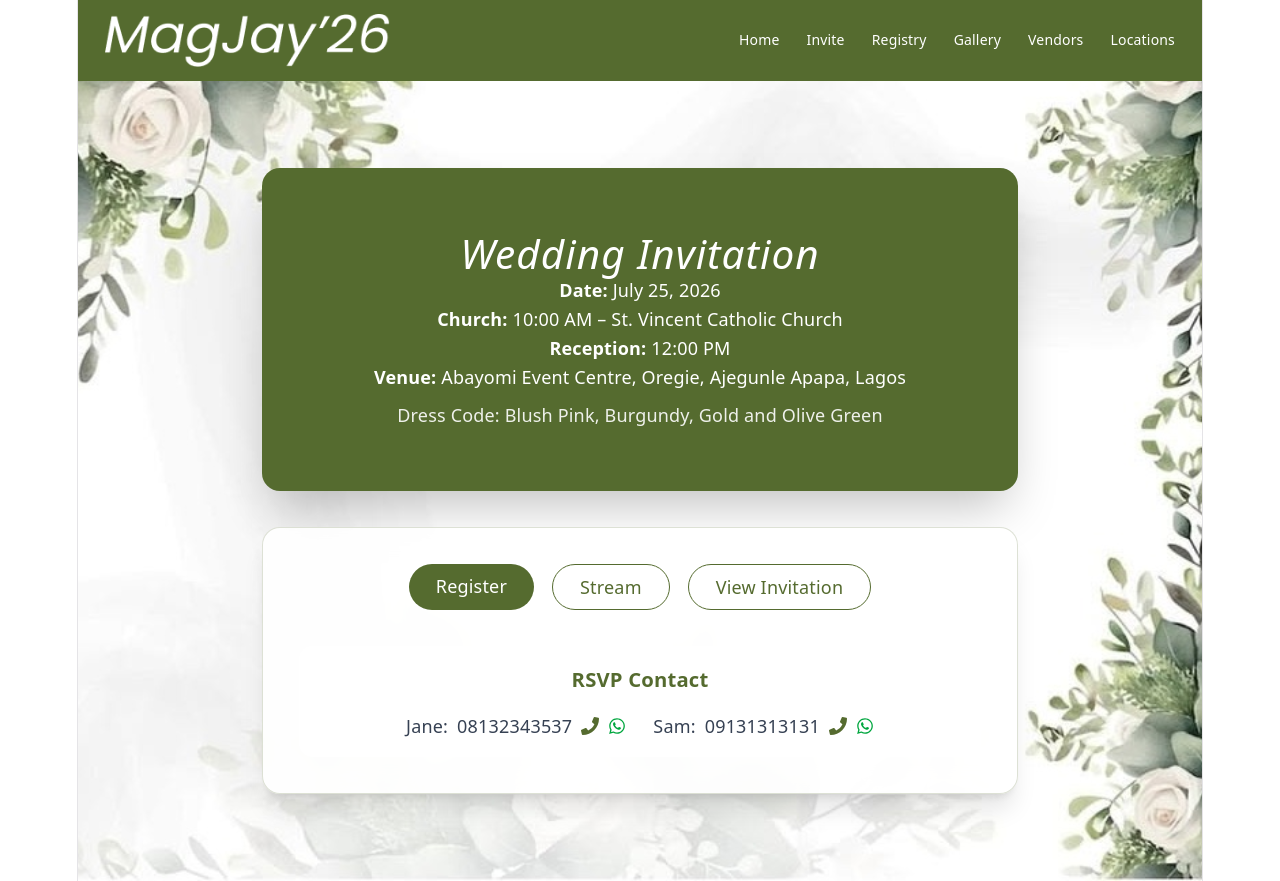
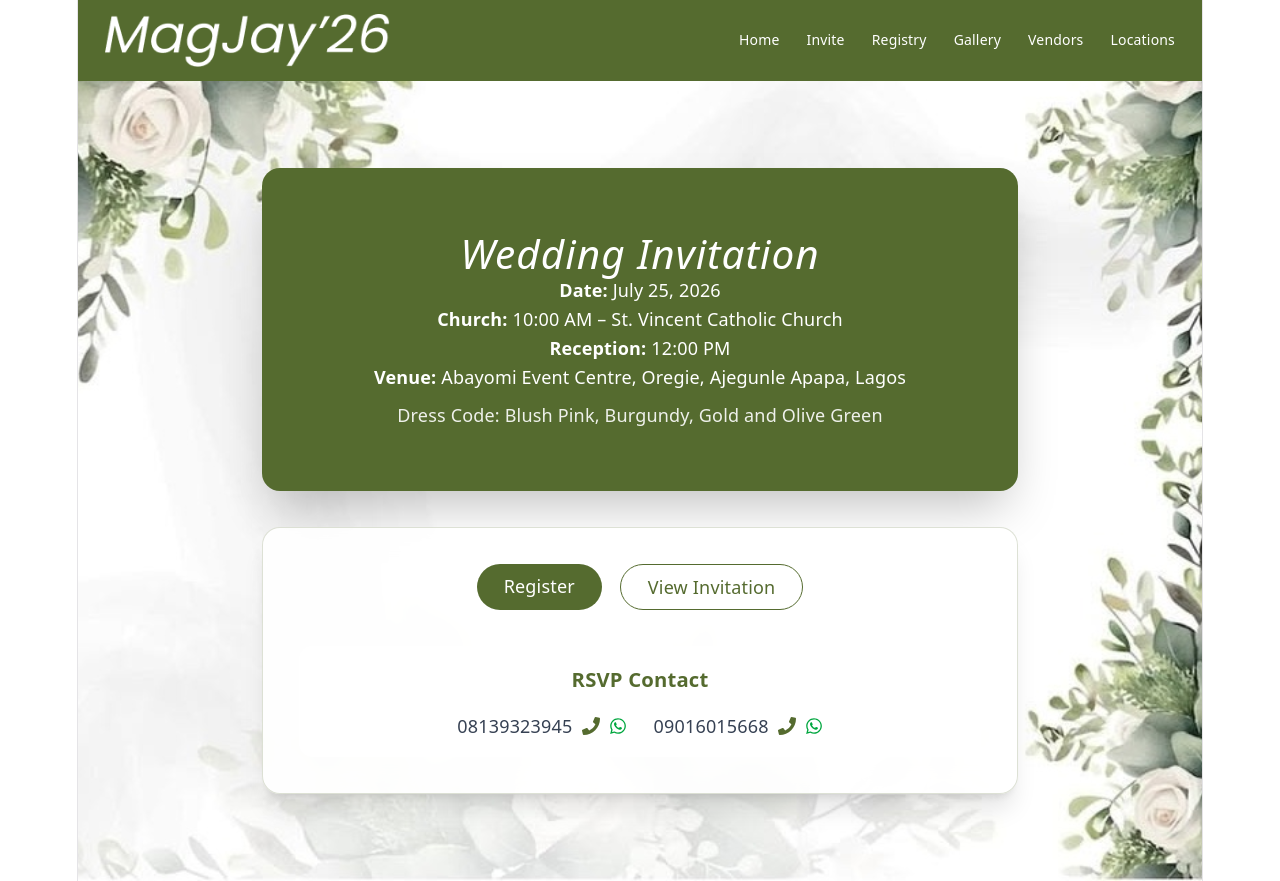
Before and after one commit to UjahCollins/magjay, a React (Vite) app: page /invite in a window 1280 px wide. Built offline with nearby package versions, Linux system fonts and the light colour scheme.

Commit message:
first commit

```diff
--- a/src/pages/Invite.tsx
+++ b/src/pages/Invite.tsx
@@ -1,10 +1,10 @@
 import { FaPhone, FaWhatsapp } from "react-icons/fa";
+import invitationImage from "../assets/12.jpeg";
 
 const Invite = () => {
   const openInvitation = () => {
-    const inviteUrl = "/invitation.jpg"; // put in public folder
+    const newWindow = window.open(invitationImage, "_blank");
 
-    const newWindow = window.open(inviteUrl, "_blank");
     if (newWindow) {
       newWindow.focus();
     }
@@ -57,15 +57,7 @@ const Invite = () => {
             Register
           </a>
 
-          {/* Stream (YouTube) */}
-          <a
-            href="https://youtube.com"
-            target="_blank"
-            rel="noreferrer"
-            className="border border-[#556B2F] text-[#556B2F] px-6 py-2 rounded-full hover:bg-[#556B2F] hover:text-white transition"
-          >
-            Stream
-          </a>
+
 
           {/* View Invitation */}
           <button
@@ -88,15 +80,14 @@ const Invite = () => {
 
             {/* Jane */}
             <div className="flex items-center justify-center gap-2 w-full md:w-auto">
-              <p className="font-medium">Jane:</p>
-              <span>08132343537</span>
+              <span>08139323945</span>
 
-              <a href="tel:08132343537" className="text-[#556B2F]">
+              <a href="tel:08139323945" className="text-[#556B2F]">
                 <FaPhone />
               </a>
 
               <a
-                href="https://wa.me/2348132343537"
+                href="https://wa.me/08139323945"
                 target="_blank"
                 rel="noreferrer"
                 className="text-green-600"
@@ -107,15 +98,14 @@ const Invite = () => {
 
             {/* Sam */}
             <div className="flex items-center justify-center gap-2 w-full md:w-auto">
-              <p className="font-medium">Sam:</p>
-              <span>09131313131</span>
+              <span>09016015668</span>
 
-              <a href="tel:09131313131" className="text-[#556B2F]">
+              <a href="tel:09016015668" className="text-[#556B2F]">
                 <FaPhone />
               </a>
 
               <a
-                href="https://wa.me/2349131313131"
+                href="https://wa.me/09016015668"
                 target="_blank"
                 rel="noreferrer"
                 className="text-green-600"
--- a/src/pages/Registry.tsx
+++ b/src/pages/Registry.tsx
@@ -1,5 +1,5 @@
 import pot from '../assets/pot.jpg'
-import macbook from '../assets/macbook.avif'
+import washing from '../assets/wash.jpg'
 import blender from '../assets/Blender.jpg'
 import book from '../assets/marriage.png'
 
@@ -106,7 +106,7 @@ const Registry = () => {
     <p className="font-semibold text-[#556B2F]">Blender</p>
 
     <a
-      href="https://buy-link.com"
+      href="https://www.jumia.com.ng/silver-crest-germany-powerful-blender8500-watts-2cups-400401346.html"
       target="_blank"
       rel="noreferrer"
       className="text-sm text-white bg-[#556B2F] px-4 py-2 rounded-full inline-block hover:opacity-90 transition"
@@ -123,18 +123,18 @@ const Registry = () => {
   {/* IMAGE (60% WIDTH CONTROLLED) */}
   <div className="w-[60%] h-36 bg-gray-50 overflow-hidden rounded-lg">
     <img
-      src={macbook}
-      alt="Blender"
+      src={washing}
+      alt="washing maachine"
       className="w-full h-full object-cover hover:scale-105 transition duration-300"
     />
   </div>
 
   {/* TEXT SECTION */}
   <div className="text-center space-y-2">
-    <p className="font-semibold text-[#556B2F]">macBook</p>
+    <p className="font-semibold text-[#556B2F]">Washing Machine</p>
 
     <a
-      href="https://buy-link.com"
+      href="https://www.jumia.com.ng/hisense-front-load-washing-machine-6-kg-smart-control-silver-wm-6010-419671948.html?utm_source=PMAX&utm_medium=Paid&utm_campaign=NG_P-max-RC_Excluding_Brands&gad_source=1&gad_campaignid=22785216148&gbraid=0AAAAACeJlnNrnPQcjfJyOR7FKRQX_GTwS&gclid=CjwKCAjw6MPRBhBTEiwAd-7MrxA5flkhyCDXCf_r0Uea06peMosXupo2NPxr4GdWUNMmiZuNnIz9bRoCRl8QAvD_BwE"
       target="_blank"
       rel="noreferrer"
       className="text-sm text-white bg-[#556B2F] px-4 py-2 rounded-full inline-block hover:opacity-90 transition"
@@ -162,7 +162,7 @@ const Registry = () => {
     <p className="font-semibold text-[#556B2F]">Non sticky Pot</p>
 
     <a
-      href="https://buy-link.com"
+      href="https://www.jumia.com.ng/a-sets-of-4-non-sticky-pots.-generic-mpg6418218.html"
       target="_blank"
       rel="noreferrer"
       className="text-sm text-white bg-[#556B2F] px-4 py-2 rounded-full inline-block hover:opacity-90 transition"
--- a/src/pages/Vendors.tsx
+++ b/src/pages/Vendors.tsx
@@ -33,8 +33,8 @@ const Vendors = () => {
 
           {/* Live Streaming */}
           <div className="p-4 border rounded-xl">
-            <p className="font-semibold text-[#556B2F]">Live Streaming</p>
-            <p>Rtmediang</p>
+            <p className="font-semibold text-[#556B2F]">Event Planner</p>
+            <p>Unusual Dimensions</p>
           </div>
 
           {/* Hair Vendor */}
@@ -59,14 +59,9 @@ const Vendors = () => {
           {/* Cake / Small Chops */}
           <div className="p-4 border rounded-xl">
             <p className="font-semibold text-[#556B2F]">Cake / Small Chops</p>
-            <p>Peachanters</p>
+            <p>iCakesntreats</p>
           </div>
 
-          {/* Event Planner */}
-          <div className="p-4 border rounded-xl md:col-span-2">
-            <p className="font-semibold text-[#556B2F]">Event Planner</p>
-            <p> Unusual Dimensions </p>
-          </div>
 
         </div>
       </div>
```
Also changed, not shown: src/assets/wash.jpg (added).
